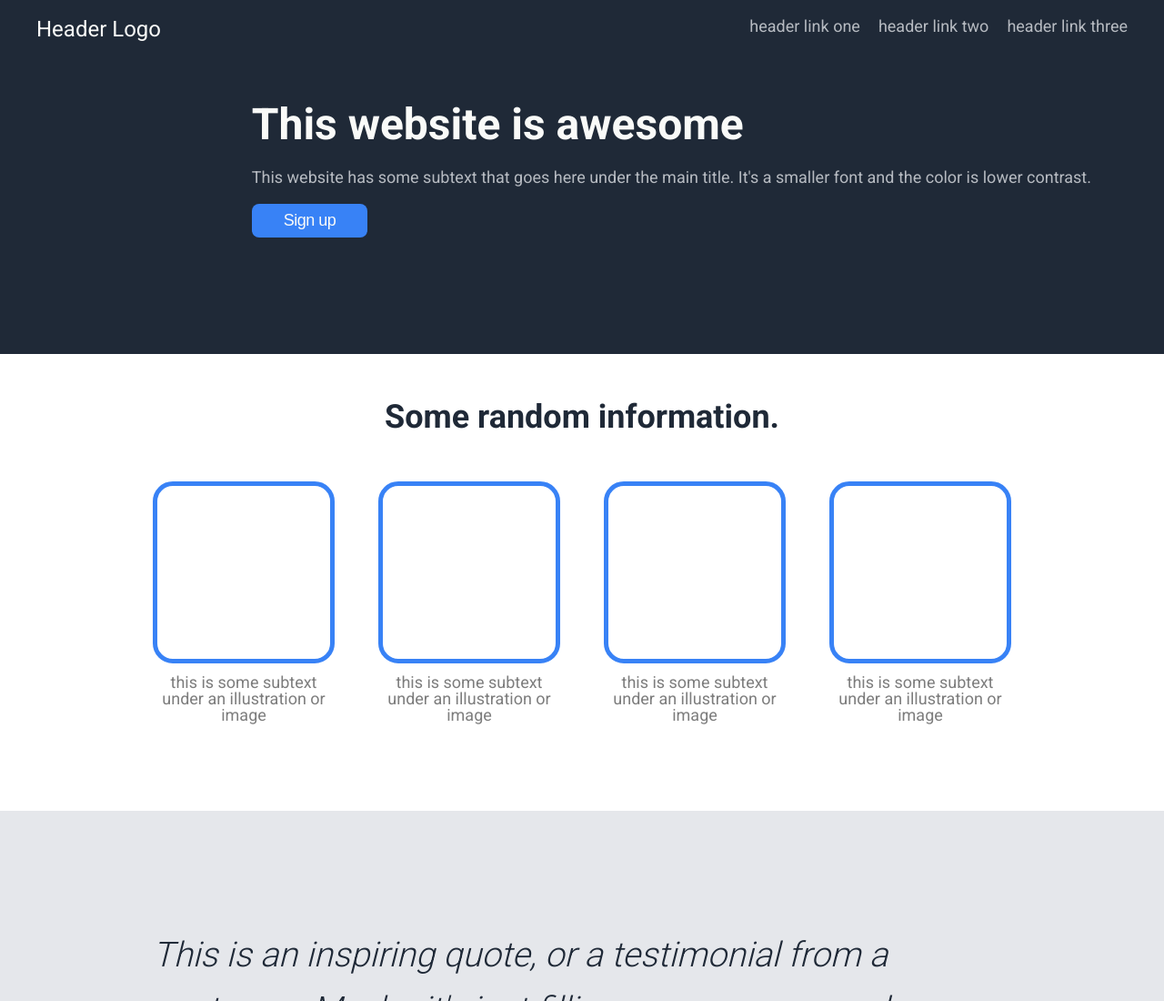
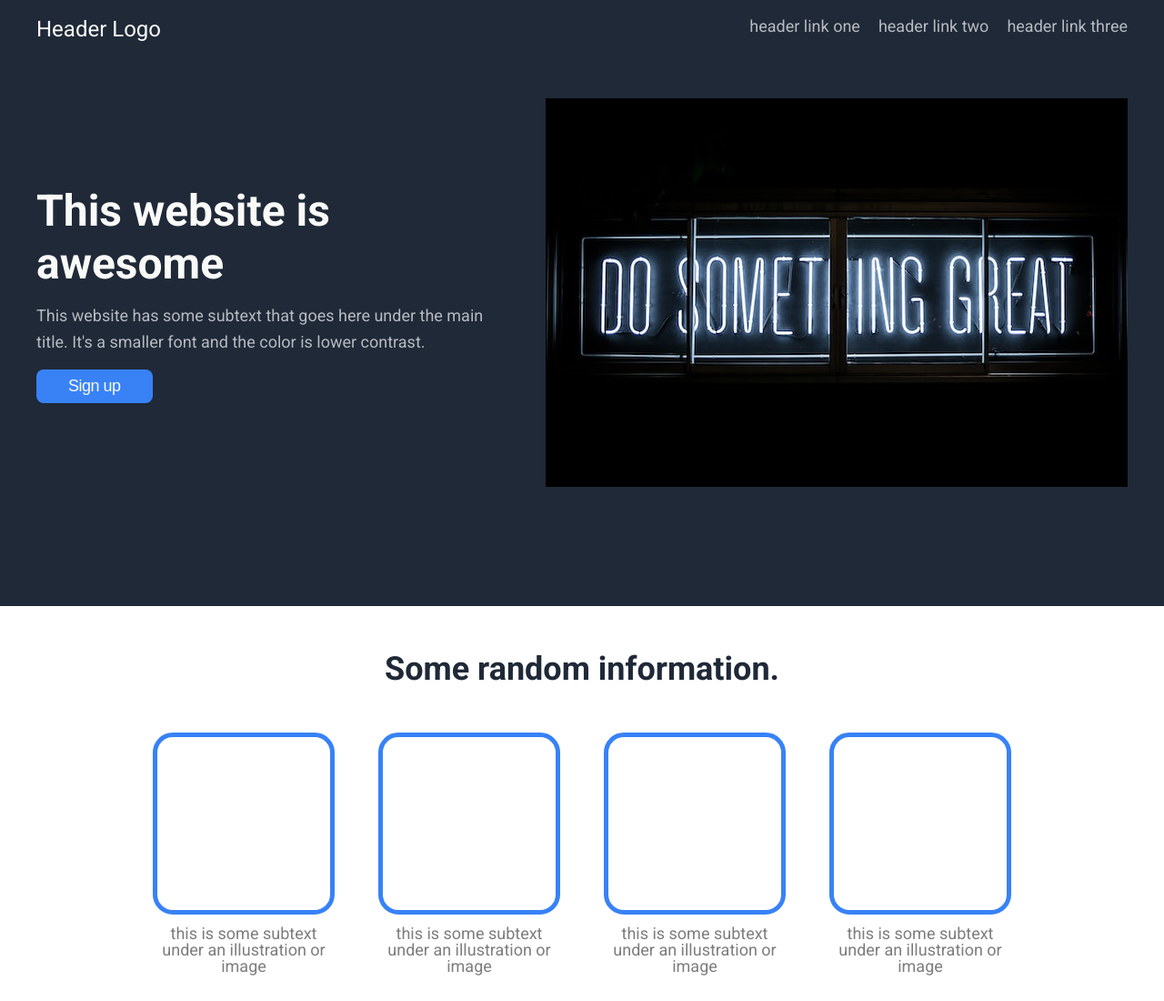
Before and after one commit to 0xLekos/TOP-Flexbox, a plain HTML site: page index.html in a window 1280 px wide. Shown: the top 1100 px of the page at 91% size. Drawn offline with Linux system fonts and the light colour scheme; the site is published under a folder, as on GitHub Pages, so addresses that start at the root find nothing.

Commit message:
Updated index.html

```diff
--- a/index.html
+++ b/index.html
@@ -42,7 +42,7 @@
             </button>
           </div>
           <div class="hero-img-box">
-            <img src="/image.png" alt="" />
+            <img src="./image.png" alt="" />
           </div>
         </div>
       </section>
```
